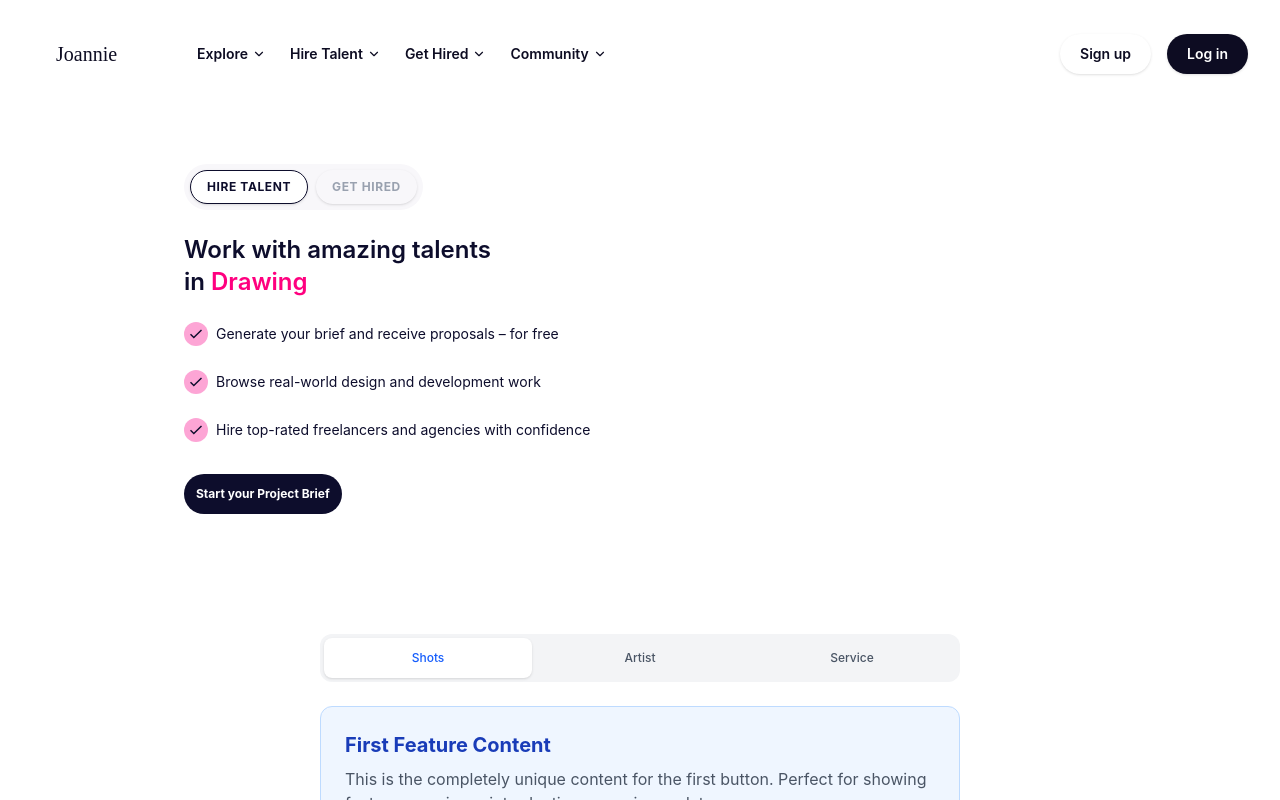
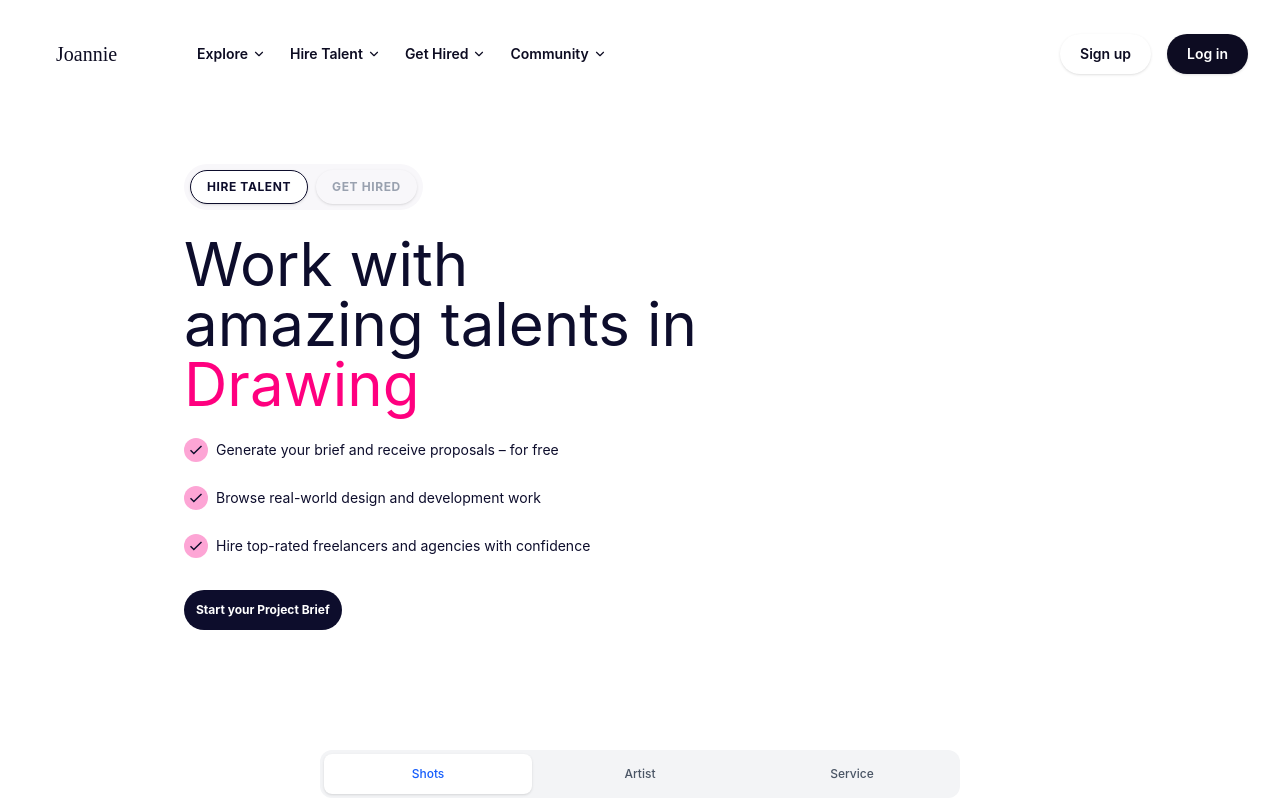
Before and after one commit to neducod/secret-project, a React (Vite) app: page / in a window 1280 px wide. Shown: the top 800 px of the page. Built offline with nearby package versions, Linux system fonts and the light colour scheme.

Commit message:
hero section responsive, I changed the font size on desktop the max width of the hero on desktop too

```diff
--- a/src/components/Herotext.jsx
+++ b/src/components/Herotext.jsx
@@ -1,6 +1,6 @@
 import React, { useState, useEffect } from 'react';
 
-const words = ['Create your profile', 'Browse client briefs', 'Offer your services', 'Share your work'];
+const words = ['Create your profile', 'Browse briefs', 'Offer your services', 'Share your work'];
 
 export default function HeroText() {
     const [index, setIndex] = useState(0);
@@ -27,7 +27,7 @@
 return(
     <>
     <div className='max-w-xl w-full flex flex-col gap-6 md:gap-8 text-[#0d0d2c]'>
-        <h1 className='text-left items-center text-2xl font-semibold max-w-xs'><span className='text-[#ff007f]'>
+        <h1 className='text-left items-center text-2xl md:text-6xl font-semibold md:font-normal max-w-xs md:max-w-xl'><span className='text-[#ff007f]'>
                 <span
                   className={`inline-block transform duration-300 ease-out transition-all ${
                     isTransitioning
--- a/src/components/Text.jsx
+++ b/src/components/Text.jsx
@@ -1,6 +1,6 @@
 import React, { useState, useEffect } from 'react';
 
-const words = ['Drawing', 'Visual Arts', 'Graphic arts', 'Protraits making'];
+const words = ['Drawing', 'Visual Arts', 'Graphic arts', 'Protraits'];
 
 export default function HeroText() {
   const [index, setIndex] = useState(0);
@@ -26,7 +26,7 @@
 
   return (
     <div className='max-w-xl w-full flex flex-col gap-6 md:gap-8 text-[#0d0d2c]'>
-      <h1 className="items-center text-2xl font-semibold max-w-xs">
+      <h1 className="items-center text-2xl md:text-6xl font-semibold md:font-normal max-w-xs md:max-w-xl">
         Work with amazing talents in{' '}
         <span className="text-[#ff007f]">
           <span
```
